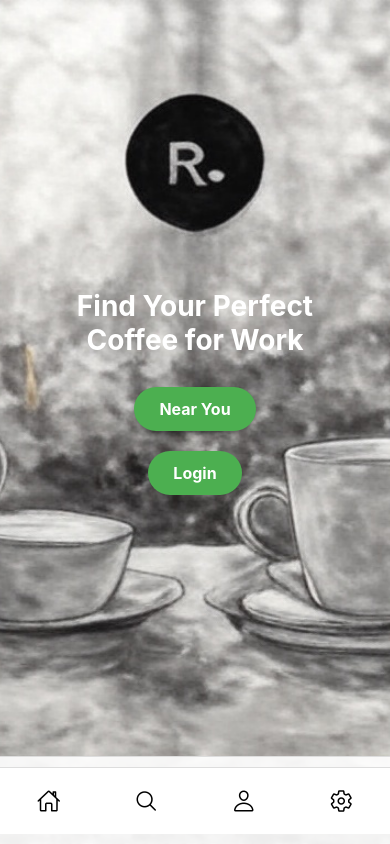
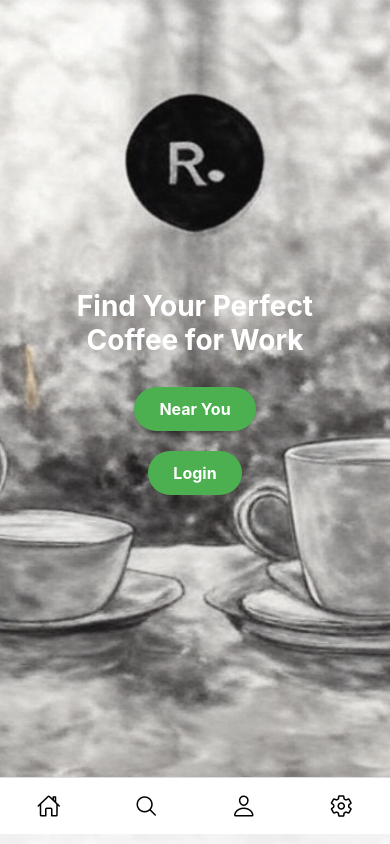
Before and after one commit to cabrinilm/BeanRemote, a React Native app in the folder mapReactNative/: screen / in a window 390 px wide. Built offline with nearby package versions, Linux system fonts and the light colour scheme.

Commit message:
homepage/navbar/userpage integration complete

```diff
--- a/mapReactNative/components/NewNavBar.js
+++ b/mapReactNative/components/NewNavBar.js
@@ -23,10 +23,14 @@ const NewNavBar = () => {
 
 const styles = StyleSheet.create({
   navbar: {
+    position: 'absolute',
+    bottom: 10,
+    left: 0,
+    right: 0,
     flexDirection: 'row',
     justifyContent: 'space-around',
     backgroundColor: '#fff',
-    paddingVertical: 15,
+    paddingVertical: 10,
     borderTopWidth: 1,
     borderTopColor: '#ddd',
     alignItems: 'center',
@@ -35,5 +39,4 @@ const styles = StyleSheet.create({
     padding: 5,
   },
 });
-
 export default NewNavBar;
--- a/mapReactNative/components/screens/HomeScreen.js
+++ b/mapReactNative/components/screens/HomeScreen.js
@@ -5,12 +5,11 @@ import logo from '../../assets/logo.jpg';
 import NewNavBar from '../NewNavBar';
 import MapBox from '../MapBox';
 
-const HomeScreen = ({ route, navigation }) => {
+const HomeScreen = ({ navigation }) => {
   const [showMap, setShowMap] = useState(false);
   const [fadeAnim] = useState(new Animated.Value(0));
   const [overlayAnim] = useState(new Animated.Value(0));
   const scaleAnim = useRef(new Animated.Value(1)).current;
-  const [isLoggedIn, setIsLoggedIn] = useState(route.params?.loggedIn || false);
 
   useEffect(() => {
     Animated.timing(fadeAnim, {
@@ -21,18 +20,12 @@ const HomeScreen = ({ route, navigation }) => {
   }, []);
 
   const handleNearYouPress = () => {
-    if (isLoggedIn) {
-
-      navigation.navigate('UserHomeScreen', { loggedIn: true, username: route.params?.username });
-    } else {
-
     Animated.timing(overlayAnim, {
       toValue: 1,
       duration: 300,
       useNativeDriver: true,
     }).start();
     setShowMap(true);
-    }
   };
 
   const handleBackPress = () => {
@@ -64,7 +57,7 @@ const HomeScreen = ({ route, navigation }) => {
   return (
     <ImageBackground source={logo} style={styles.backgroundImage} resizeMode="cover">
       <View style={styles.container}>
-        {showMap && !isLoggedIn ? (
+        {showMap ? (
           <>
             <Animated.View style={[styles.overlay, { opacity: overlayAnim }]} />
             <View style={styles.mapContainer}>
@@ -83,11 +76,9 @@ const HomeScreen = ({ route, navigation }) => {
                 <Text style={styles.nearYouText}>Near You</Text>
               </Animated.View>
             </TouchableWithoutFeedback>
-            {!isLoggedIn && (
             <TouchableOpacity onPress={handleLoginPress} style={styles.loginButton}>
               <Text style={styles.loginButtonText}>Login</Text>
             </TouchableOpacity>
-            )}
           </Animated.View>
         )}
       </View>
@@ -98,7 +89,6 @@ const HomeScreen = ({ route, navigation }) => {
     </ImageBackground>
   );
 };
-
 const styles = StyleSheet.create({
   backgroundImage: {
     flex: 1,
@@ -107,7 +97,7 @@ const styles = StyleSheet.create({
   },
   container: {
     flex: 1,
-    justifyContent: 'center',
+    justifyContent: 'center'
   },
   initialContent: {
     alignItems: 'center',
@@ -169,7 +159,7 @@ const styles = StyleSheet.create({
     bottom: 0,
     left: 0,
     right: 0,
-    backgroundColor: 'rgba(255,255,255,0.9)',
+    backgroundColor: 'rgba(255,255,255,0.9)', // Fundo semi-transparente para sobrepor a imagem
     borderTopWidth: 1,
     borderTopColor: '#ddd',
     zIndex: 10,
```
Lines whose indentation alone changed are shown as unchanged.
